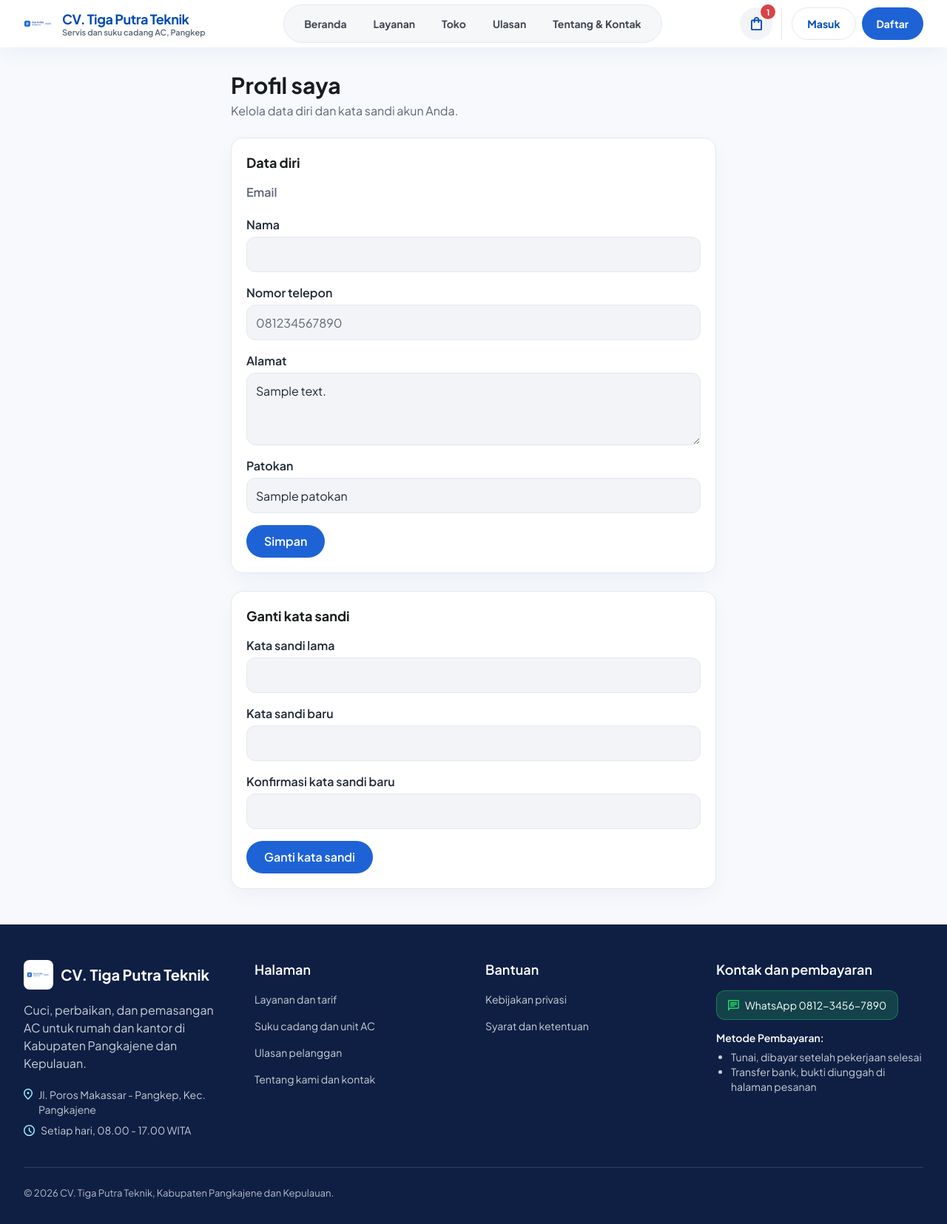
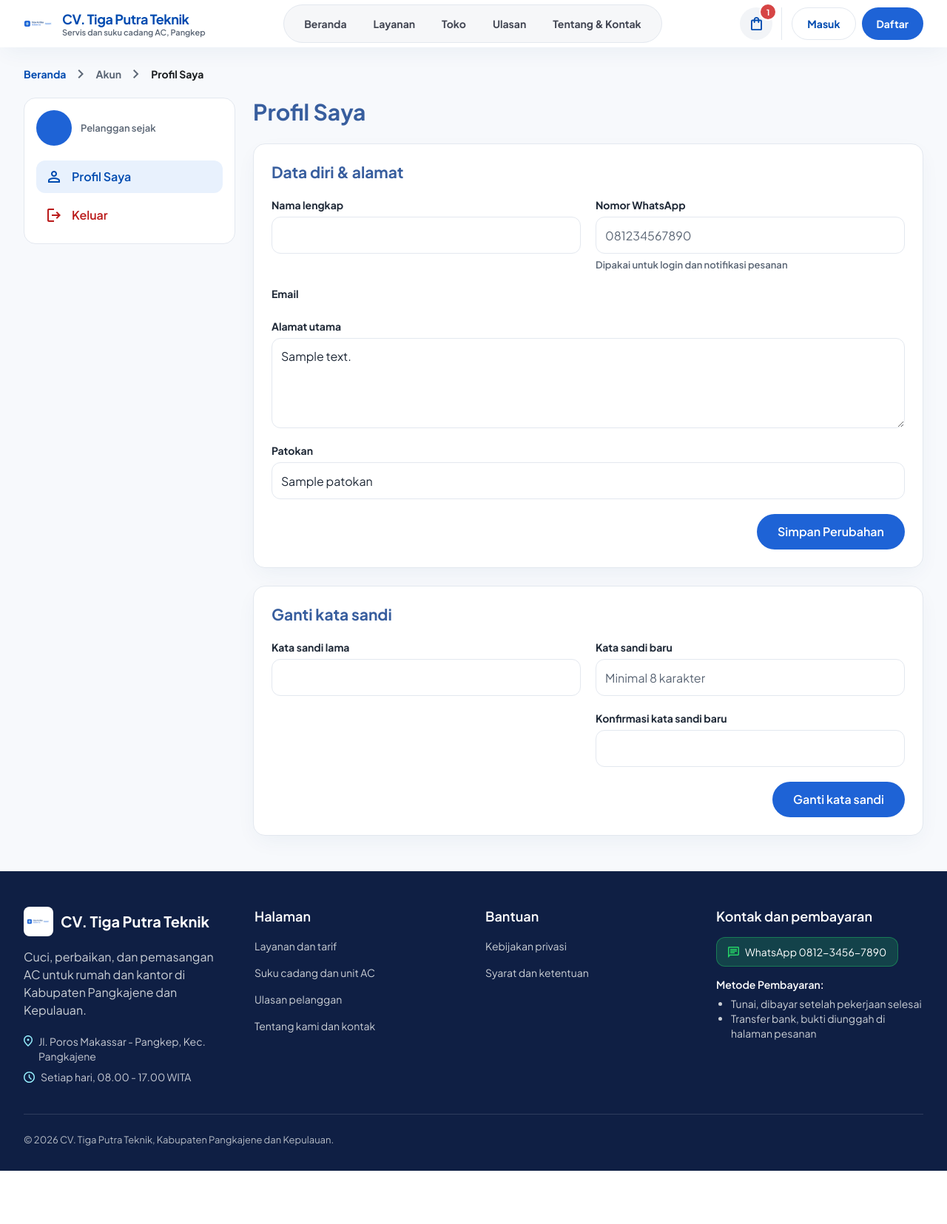
Before and after one commit to andimuhammadyusranharis/Website-Layanan-Pendingin-Udara, a Laravel app: template resources/views/akun/profil.blade.php in a window 1280 px wide. Shown: the whole page at 74% size. After the commit the page ends 1583 px from the top, so only its background shows below. Run offline with Laravel 12, Linux system fonts and the light colour scheme; the template is opened without the code that fills it: most values are stand-ins (such as "Sample title", 1, 10 or a date in 2020); style sheets or scripts are compiled from the project's sources.

Commit message:
penyesuaian view pada akun/profil

```diff
--- a/resources/views/akun/profil.blade.php
+++ b/resources/views/akun/profil.blade.php
@@ -1,102 +1,153 @@
 <x-layouts.pengguna title="Profil">
     {{-- Variabel: $user, $pelanggan, $bisaGantiPassword --}}
-    {{-- Catatan: tampilan seadanya karena desain halaman ini tidak ditemukan di Figma.
-         Gaya mengikuti halaman publik yang sudah ada. Mohon dicek saat review. --}}
+    {{-- Catatan: dibuat dari gambar JPG desain Figma (file aslinya tidak ditemukan). Mohon dicek saat review. --}}
     @php
-    $kelasKartu = 'flex flex-col gap-4 rounded-2xl border border-border-subtle bg-white p-4 shadow-[0px_10px_30px_-5px_rgba(20,64,127,0.06)] sm:p-5';
-    $kelasInput = 'h-12 w-full rounded-xl border border-border-subtle bg-surface-container-low px-3 text-body-md text-text-primary placeholder:text-text-secondary focus:border-primary-container focus:bg-white focus:ring-4 focus:ring-primary-container/15 focus:outline-none';
-    $kelasTeksArea = 'w-full rounded-xl border border-border-subtle bg-surface-container-low px-3 py-3 text-body-md text-text-primary placeholder:text-text-secondary focus:border-primary-container focus:bg-white focus:ring-4 focus:ring-primary-container/15 focus:outline-none';
-    $kelasTombol = 'flex min-h-11 items-center justify-center rounded-full bg-primary-container px-6 text-label-lg text-white transition-colors duration-200 hover:bg-primary';
+    $inisial = Str::of($user->name)->explode(' ')->filter()->take(2)->map(fn ($kata) => Str::upper(Str::substr($kata, 0, 1)))->implode('');
+
+    $kelasKartu = 'flex flex-col gap-5 rounded-2xl border border-border-subtle bg-white p-5 shadow-[0px_10px_30px_-5px_rgba(20,64,127,0.06)] sm:p-6';
+    $kelasInput = 'h-[50px] w-full rounded-xl border border-border-subtle bg-white px-3 text-body-md text-text-primary placeholder:text-text-secondary focus:border-primary-container focus:ring-4 focus:ring-primary-container/15 focus:outline-none';
+    $kelasTeksArea = 'w-full rounded-xl border border-border-subtle bg-white px-3 py-3 text-body-md text-text-primary placeholder:text-text-secondary focus:border-primary-container focus:ring-4 focus:ring-primary-container/15 focus:outline-none';
+    $kelasTombol = 'flex min-h-12 items-center justify-center rounded-full bg-primary-container px-7 text-label-lg text-white transition-colors duration-200 hover:bg-secondary';
+    $kelasMenu = 'flex min-h-11 items-center gap-3 rounded-xl px-3 text-body-semibold';
     @endphp
 
-    <section class="mx-auto flex w-full max-w-[720px] flex-col gap-6 px-4 pt-8 pb-12 lg:px-8">
-        <div class="flex flex-col gap-1">
-            <h1 class="text-headline-lg-mobile text-on-surface lg:text-headline-lg">Profil saya</h1>
-            <p class="text-body-md text-text-secondary">Kelola data diri dan kata sandi akun Anda.</p>
+    <div class="mx-auto w-full max-w-[1280px] px-4 pt-6 pb-12 lg:px-8">
+        <nav aria-label="Jejak halaman" class="flex items-center gap-2 text-label-md text-text-secondary">
+            <a href="{{ route('beranda') }}" class="text-primary hover:underline">Beranda</a>
+            <span class="material-symbols-outlined text-[16px]" aria-hidden="true">chevron_right</span>
+            <span>Akun</span>
+            <span class="material-symbols-outlined text-[16px]" aria-hidden="true">chevron_right</span>
+            <span class="text-on-surface">Profil Saya</span>
+        </nav>
+
+        <div class="mt-5 grid grid-cols-1 gap-6 lg:grid-cols-12">
+            {{-- Menu akun --}}
+            <aside class="lg:col-span-3">
+                <div class="flex flex-col gap-2 rounded-2xl border border-border-subtle bg-white p-4">
+                    <div class="flex items-center gap-3 pb-3">
+                        <span class="flex size-12 shrink-0 items-center justify-center rounded-full bg-primary-container text-label-lg text-white" aria-hidden="true">{{ $inisial }}</span>
+                        <div class="min-w-0">
+                            <p class="truncate text-body-semibold text-on-surface">{{ $user->name }}</p>
+                            <p class="text-label-sm text-text-secondary">Pelanggan sejak {{ $user->created_at?->format('Y') }}</p>
                         </div>
+                    </div>
+
+                    <a href="{{ route('akun.profil') }}" aria-current="page" class="{{ $kelasMenu }} bg-surface-tint text-primary">
+                        <span class="material-symbols-outlined" aria-hidden="true">person</span>
+                        Profil Saya
+                    </a>
+
+                    @if (Route::has('pesanan.index'))
+                    <a href="{{ route('pesanan.index') }}" class="{{ $kelasMenu }} text-text-primary hover:bg-surface-tint">
+                        <span class="material-symbols-outlined" aria-hidden="true">description</span>
+                        Pesanan Saya
+                    </a>
+                    @endif
+
+                    <form method="POST" action="{{ route('logout') }}">
+                        @csrf
+                        <button type="submit" class="{{ $kelasMenu }} w-full text-error hover:bg-error-container/40">
+                            <span class="material-symbols-outlined" aria-hidden="true">logout</span>
+                            Keluar
+                        </button>
+                    </form>
+                </div>
+            </aside>
+
+            {{-- Isi --}}
+            <div class="flex flex-col gap-6 lg:col-span-9">
+                <h1 class="text-headline-lg-mobile text-secondary lg:text-headline-lg">Profil Saya</h1>
 
                 {{-- Data diri --}}
                 <form method="POST" action="{{ route('akun.profil.update') }}" class="{{ $kelasKartu }}">
                     @csrf
                     @method('PUT')
 
-            <h2 class="text-headline-sm font-bold text-on-surface">Data diri</h2>
+                    <h2 class="text-headline-md text-secondary">Data diri &amp; alamat</h2>
 
-            <div class="flex flex-col gap-1">
-                <span class="text-label-lg text-text-secondary">Email</span>
-                <p class="text-body-md text-text-primary">{{ $user->email }}</p>
-            </div>
-
-            <label class="flex flex-col gap-1">
-                <span class="text-label-lg text-text-primary">Nama</span>
+                    <div class="grid grid-cols-1 gap-5 md:grid-cols-2">
+                        <label class="flex flex-col gap-1.5">
+                            <span class="text-label-md text-text-primary">Nama lengkap</span>
                             <input type="text" name="name" value="{{ old('name', $user->name) }}" required class="{{ $kelasInput }}" />
                             @error('name')
                             <span class="text-label-sm text-error">{{ $message }}</span>
                             @enderror
                         </label>
 
-            <label class="flex flex-col gap-1">
-                <span class="text-label-lg text-text-primary">Nomor telepon</span>
+                        <label class="flex flex-col gap-1.5">
+                            <span class="text-label-md text-text-primary">Nomor WhatsApp</span>
                             <input type="tel" name="no_telepon" value="{{ old('no_telepon', $user->no_telepon) }}" required placeholder="081234567890" class="{{ $kelasInput }}" />
                             @error('no_telepon')
                             <span class="text-label-sm text-error">{{ $message }}</span>
+                            @else
+                            <span class="text-label-sm text-text-secondary">Dipakai untuk login dan notifikasi pesanan</span>
                             @enderror
                         </label>
+                    </div>
 
-            <label class="flex flex-col gap-1">
-                <span class="text-label-lg text-text-primary">Alamat</span>
-                <textarea name="alamat" rows="3" class="{{ $kelasTeksArea }}">{{ old('alamat', $pelanggan?->alamat) }}</textarea>
+                    <div class="flex flex-col gap-1">
+                        <span class="text-label-md text-text-primary">Email</span>
+                        <p class="text-body-md text-text-secondary">{{ $user->email }}</p>
+                    </div>
+
+                    <label class="flex flex-col gap-1.5">
+                        <span class="text-label-md text-text-primary">Alamat utama</span>
+                        <textarea name="alamat" rows="4" placeholder="Contoh: Jl. Sultan Hasanuddin No. 12, Pangkajene" class="{{ $kelasTeksArea }}">{{ old('alamat', $pelanggan?->alamat) }}</textarea>
                         @error('alamat')
                         <span class="text-label-sm text-error">{{ $message }}</span>
                         @enderror
                     </label>
 
-            <label class="flex flex-col gap-1">
-                <span class="text-label-lg text-text-primary">Patokan</span>
-                <input type="text" name="patokan" value="{{ old('patokan', $pelanggan?->patokan) }}" placeholder="Contoh: depan minimarket" class="{{ $kelasInput }}" />
+                    <label class="flex flex-col gap-1.5">
+                        <span class="text-label-md text-text-primary">Patokan</span>
+                        <input type="text" name="patokan" value="{{ old('patokan', $pelanggan?->patokan) }}" placeholder="Contoh: depan masjid raya" class="{{ $kelasInput }}" />
                         @error('patokan')
                         <span class="text-label-sm text-error">{{ $message }}</span>
                         @enderror
                     </label>
 
-            <div>
-                <button type="submit" class="{{ $kelasTombol }}">Simpan</button>
+                    <div class="flex justify-end">
+                        <button type="submit" class="{{ $kelasTombol }}">Simpan Perubahan</button>
                     </div>
                 </form>
 
-        {{-- Ganti kata sandi (akun Google tidak punya kata sandi, jadi tidak ditampilkan) --}}
+                {{-- Ganti kata sandi (akun Google tidak punya kata sandi) --}}
                 @if ($bisaGantiPassword)
                 <form method="POST" action="{{ route('akun.profil.password') }}" class="{{ $kelasKartu }}">
                     @csrf
                     @method('PUT')
 
-            <h2 class="text-headline-sm font-bold text-on-surface">Ganti kata sandi</h2>
+                    <h2 class="text-headline-md text-secondary">Ganti kata sandi</h2>
 
-            <label class="flex flex-col gap-1">
-                <span class="text-label-lg text-text-primary">Kata sandi lama</span>
+                    <div class="grid grid-cols-1 gap-5 md:grid-cols-2">
+                        <label class="flex flex-col gap-1.5">
+                            <span class="text-label-md text-text-primary">Kata sandi lama</span>
                             <input type="password" name="current_password" required autocomplete="current-password" class="{{ $kelasInput }}" />
                             @error('current_password')
                             <span class="text-label-sm text-error">{{ $message }}</span>
                             @enderror
                         </label>
 
-            <label class="flex flex-col gap-1">
-                <span class="text-label-lg text-text-primary">Kata sandi baru</span>
-                <input type="password" name="password" required autocomplete="new-password" class="{{ $kelasInput }}" />
+                        <label class="flex flex-col gap-1.5">
+                            <span class="text-label-md text-text-primary">Kata sandi baru</span>
+                            <input type="password" name="password" required autocomplete="new-password" placeholder="Minimal 8 karakter" class="{{ $kelasInput }}" />
                             @error('password')
                             <span class="text-label-sm text-error">{{ $message }}</span>
                             @enderror
                         </label>
 
-            <label class="flex flex-col gap-1">
-                <span class="text-label-lg text-text-primary">Konfirmasi kata sandi baru</span>
+                        <label class="flex flex-col gap-1.5 md:col-start-2">
+                            <span class="text-label-md text-text-primary">Konfirmasi kata sandi baru</span>
                             <input type="password" name="password_confirmation" required autocomplete="new-password" class="{{ $kelasInput }}" />
                         </label>
+                    </div>
 
-            <div>
+                    <div class="flex justify-end">
                         <button type="submit" class="{{ $kelasTombol }}">Ganti kata sandi</button>
                     </div>
                 </form>
                 @endif
-    </section>
+            </div>
+        </div>
+    </div>
 </x-layouts.pengguna>
```
Lines whose indentation alone changed are shown as unchanged.
